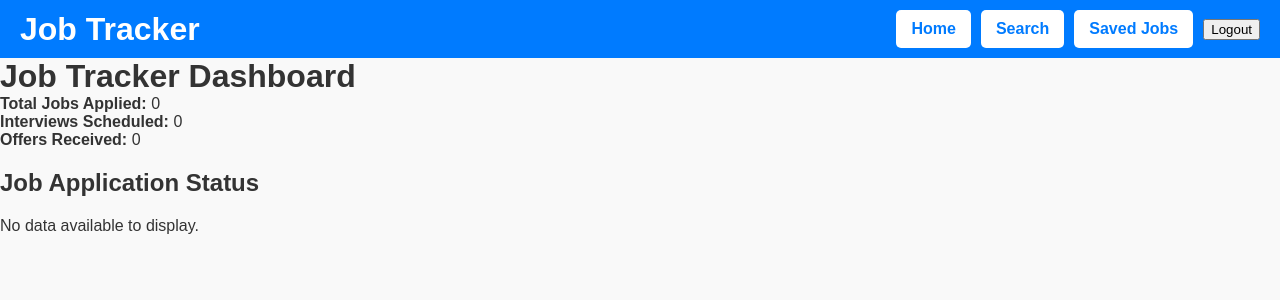
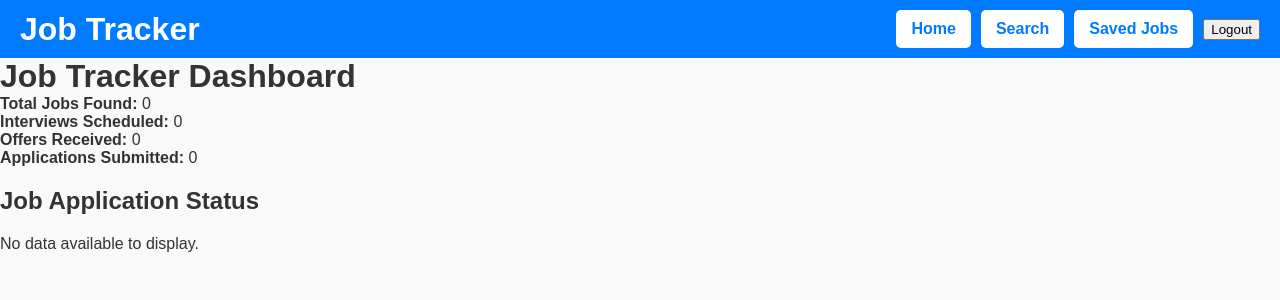
Before and after one commit to sbaird22/job-application, a React app in the folder client/: page / in a window 1280 px wide. Shown: the top 300 px of the page. Built offline with nearby package versions, Linux system fonts and the light colour scheme; no server answers; sample sign-in values are in the browser's storage; the HTML template or start-up script is replaced by a standard one.

Commit message:
updated home

```diff
--- a/client/src/pages/Home.tsx
+++ b/client/src/pages/Home.tsx
@@ -7,6 +7,7 @@ interface HomeProps {
         totalJobs: number;
         interviews: number;
         offers: number;
+        applied: number;
     };
     chartData: Record<string, number>;
 }
@@ -16,9 +17,10 @@ const Home: React.FC<HomeProps> = ({ stats, chartData }) => {
         <div className="dashboard">
             <h1>Job Tracker Dashboard</h1>
             <div className="stats">
-                <p><strong>Total Jobs Applied:</strong> {stats.totalJobs}</p>
+                <p><strong>Total Jobs Found:</strong> {stats.totalJobs}</p>
                 <p><strong>Interviews Scheduled:</strong> {stats.interviews}</p>
                 <p><strong>Offers Received:</strong> {stats.offers}</p>
+                <p><strong>Applications Submitted:</strong> {stats.applied}</p>
             </div>
             <div className="chart-section">
                 <h2>Job Application Status</h2>
```
